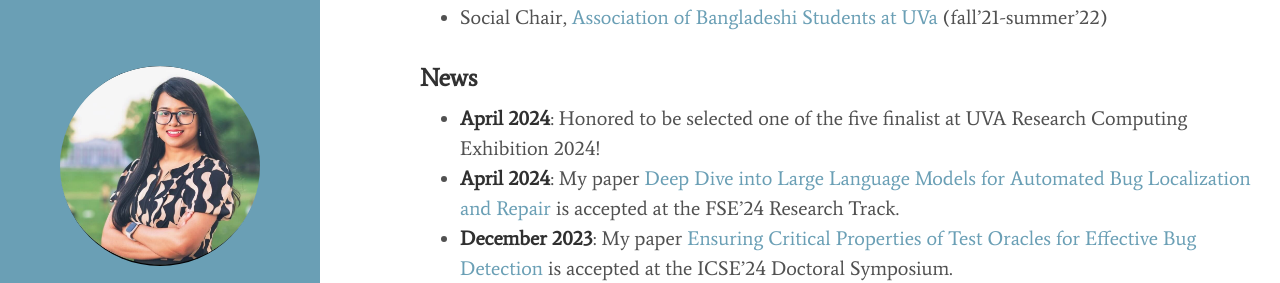
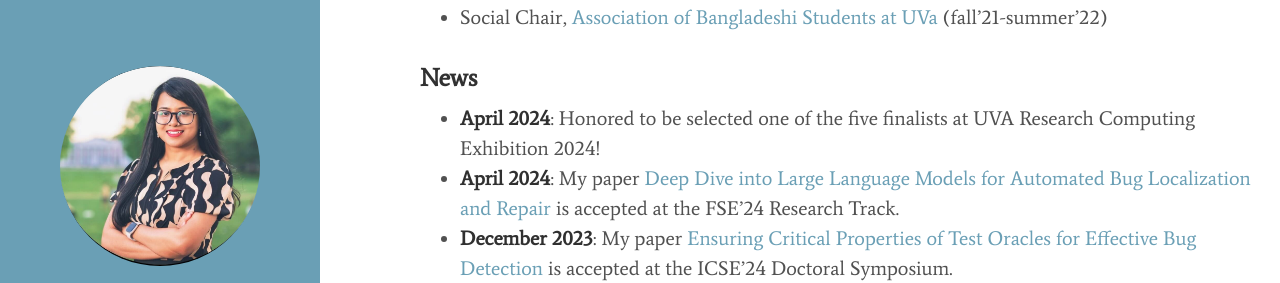
Before and after one commit to soneyahossain/soneyahossain.github.io, a Jekyll site: the page built from index.md, in a window 1280 px wide and 900 px high, scrolled down 948 px. Shown: the part 154-437 px from the top of the window. Built offline with Jekyll 4.4.1, drawn with Linux system fonts in a browser that asks for light colours; cached includes are drawn as plain includes.

Commit message:
Update index.md

```diff
--- a/index.md
+++ b/index.md
@@ -39,7 +39,7 @@ I am a 5th-year PhD candidate in Computer Science at the University of Virginia
 
 
 ### News
-- **April 2024**: Honored to be selected one of the five finalist at UVA Research Computing Exhibition 2024!
+- **April 2024**: Honored to be selected one of the five finalists at UVA Research Computing Exhibition 2024!
 - **April 2024**: My paper [Deep Dive into Large Language Models for Automated Bug Localization and Repair](https://arxiv.org/abs/2404.11595) is accepted at the FSE'24 Research Track.
 - **December 2023**: My paper [Ensuring Critical Properties of Test Oracles for Effective Bug Detection](https://conf.researchr.org/details/icse-2024/icse-2024-doctoral-symposium/11/Ensuring-Critical-Properties-of-Test-Oracles-for-Effective-Bug-Detection) is accepted at the ICSE'24 Doctoral Symposium.
 - **December 2023**: Attended and presented our [paper](https://dl.acm.org/doi/pdf/10.1145/3611643.3616265) at FSE'23 (Dec 3-9) in San Francisco, CA.
```
